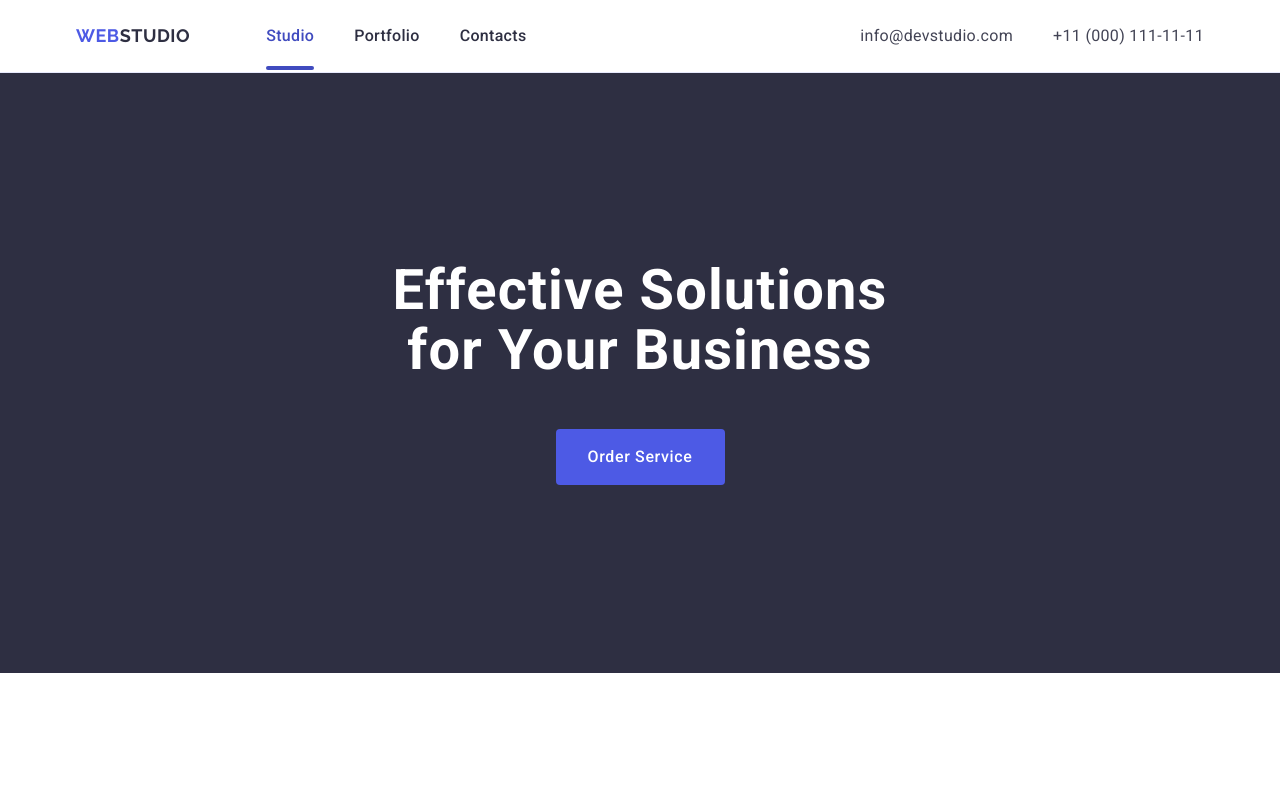
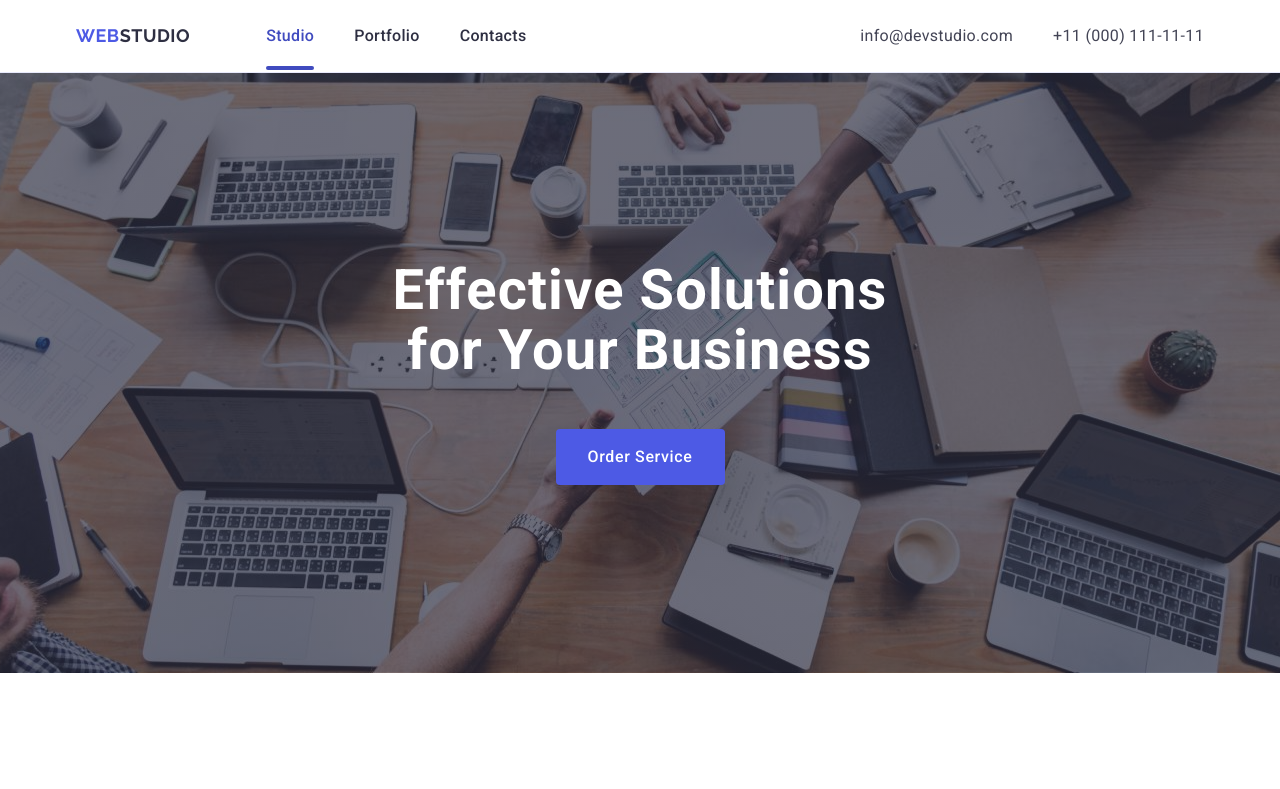
Before and after one commit to Webcio96/goit-markup-hw-04, a plain HTML site: page index.html in a window 1280 px wide. Shown: the top 789 px of the page. Drawn offline with nearby package versions, Linux system fonts and the light colour scheme; the site is published under a folder, as on GitHub Pages, so addresses that start at the root find nothing.

Commit message:
Update style.css

```diff
--- a/css/style.css
+++ b/css/style.css
@@ -130,7 +130,7 @@ img {
       rgba(46, 47, 66, 0.7),
       rgba(46, 47, 66, 0.7)
     ),
-    url(/images/bg-image/people-office.jpg);
+    url(../images/bg-image/people-office.jpg);
   background-repeat: no-repeat;
   background-size: cover;
   background-position: center;
```
